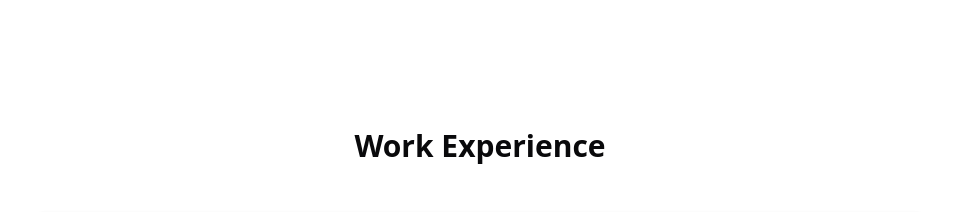
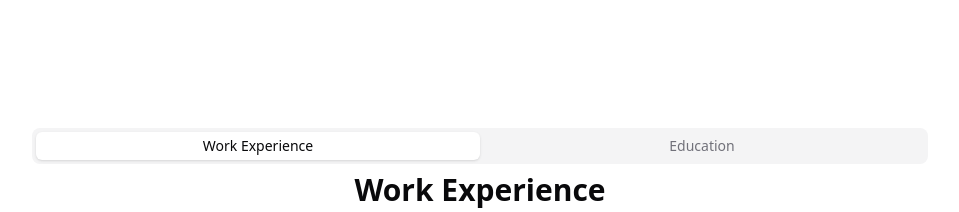
Before and after one commit to janharkonen/JanHarkonenPortfolio, a React (Vite) app: page / in a window 1280 px wide. Shown: the part 580-792 px from the top of the page, without its empty margins (160-1119 px from the left). Built offline with nearby package versions, Linux system fonts and the light colour scheme.

Commit message:
feat: changed experience and education as tabview

```diff
--- a/package.json
+++ b/package.json
@@ -12,6 +12,7 @@
   "dependencies": {
     "@radix-ui/react-icons": "^1.3.0",
     "@radix-ui/react-slot": "^1.1.0",
+    "@radix-ui/react-tabs": "^1.1.1",
     "class-variance-authority": "^0.7.0",
     "clsx": "^2.1.1",
     "lucide-react": "^0.445.0",
--- /dev/null
+++ b/src/components/ExperienceEducationTabs.tsx
@@ -0,0 +1,20 @@
+import { Tabs, TabsContent, TabsList, TabsTrigger } from "@/components/ui/tabs"
+import WorkExperience from "./WorkExperience"
+import Education from "./Education"
+
+export default function ExperienceEducationTabs() {
+  return (
+    <Tabs defaultValue="experience" className="w-full">
+      <TabsList className="grid w-full grid-cols-2">
+        <TabsTrigger value="experience">Work Experience</TabsTrigger>
+        <TabsTrigger value="education">Education</TabsTrigger>
+      </TabsList>
+      <TabsContent value="experience">
+        <WorkExperience />
+      </TabsContent>
+      <TabsContent value="education">
+        <Education />
+      </TabsContent>
+    </Tabs>
+  )
+}
--- a/src/components/portfolio.tsx
+++ b/src/components/portfolio.tsx
@@ -1,8 +1,7 @@
-import WorkExperience from "./WorkExperience"
-import Education from "./Education"
 import Introduction from "./Introdution"
 import FeaturedProjects from './FeaturedProjects'
 import ContactMe from "./ContactMe"
+import ExperienceEducationTabs from "./ExperienceEducationTabs"
 
 export default function Portfolio() {
   return (
@@ -15,10 +14,7 @@
           <Introduction />
         </div>
         <div className="mt-36">
-          <WorkExperience />
-        </div>
-        <div className="mt-36">
-          <Education />
+          <ExperienceEducationTabs />
         </div>
         <div className="mt-36">
           <FeaturedProjects />
--- /dev/null
+++ b/src/components/ui/tabs.tsx
@@ -0,0 +1,53 @@
+import * as React from "react"
+import * as TabsPrimitive from "@radix-ui/react-tabs"
+
+import { cn } from "@/lib/utils"
+
+const Tabs = TabsPrimitive.Root
+
+const TabsList = React.forwardRef<
+  React.ElementRef<typeof TabsPrimitive.List>,
+  React.ComponentPropsWithoutRef<typeof TabsPrimitive.List>
+>(({ className, ...props }, ref) => (
+  <TabsPrimitive.List
+    ref={ref}
+    className={cn(
+      "inline-flex h-9 items-center justify-center rounded-lg bg-muted p-1 text-muted-foreground",
+      className
+    )}
+    {...props}
+  />
+))
+TabsList.displayName = TabsPrimitive.List.displayName
+
+const TabsTrigger = React.forwardRef<
+  React.ElementRef<typeof TabsPrimitive.Trigger>,
+  React.ComponentPropsWithoutRef<typeof TabsPrimitive.Trigger>
+>(({ className, ...props }, ref) => (
+  <TabsPrimitive.Trigger
+    ref={ref}
+    className={cn(
+      "inline-flex items-center justify-center whitespace-nowrap rounded-md px-3 py-1 text-sm font-medium ring-offset-background transition-all focus-visible:outline-none focus-visible:ring-2 focus-visible:ring-ring focus-visible:ring-offset-2 disabled:pointer-events-none disabled:opacity-50 data-[state=active]:bg-background data-[state=active]:text-foreground data-[state=active]:shadow",
+      className
+    )}
+    {...props}
+  />
+))
+TabsTrigger.displayName = TabsPrimitive.Trigger.displayName
+
+const TabsContent = React.forwardRef<
+  React.ElementRef<typeof TabsPrimitive.Content>,
+  React.ComponentPropsWithoutRef<typeof TabsPrimitive.Content>
+>(({ className, ...props }, ref) => (
+  <TabsPrimitive.Content
+    ref={ref}
+    className={cn(
+      "mt-2 ring-offset-background focus-visible:outline-none focus-visible:ring-2 focus-visible:ring-ring focus-visible:ring-offset-2",
+      className
+    )}
+    {...props}
+  />
+))
+TabsContent.displayName = TabsPrimitive.Content.displayName
+
+export { Tabs, TabsList, TabsTrigger, TabsContent }
```
Also changed, not shown: 1 other file (tests, documents, lock files or other folders).
